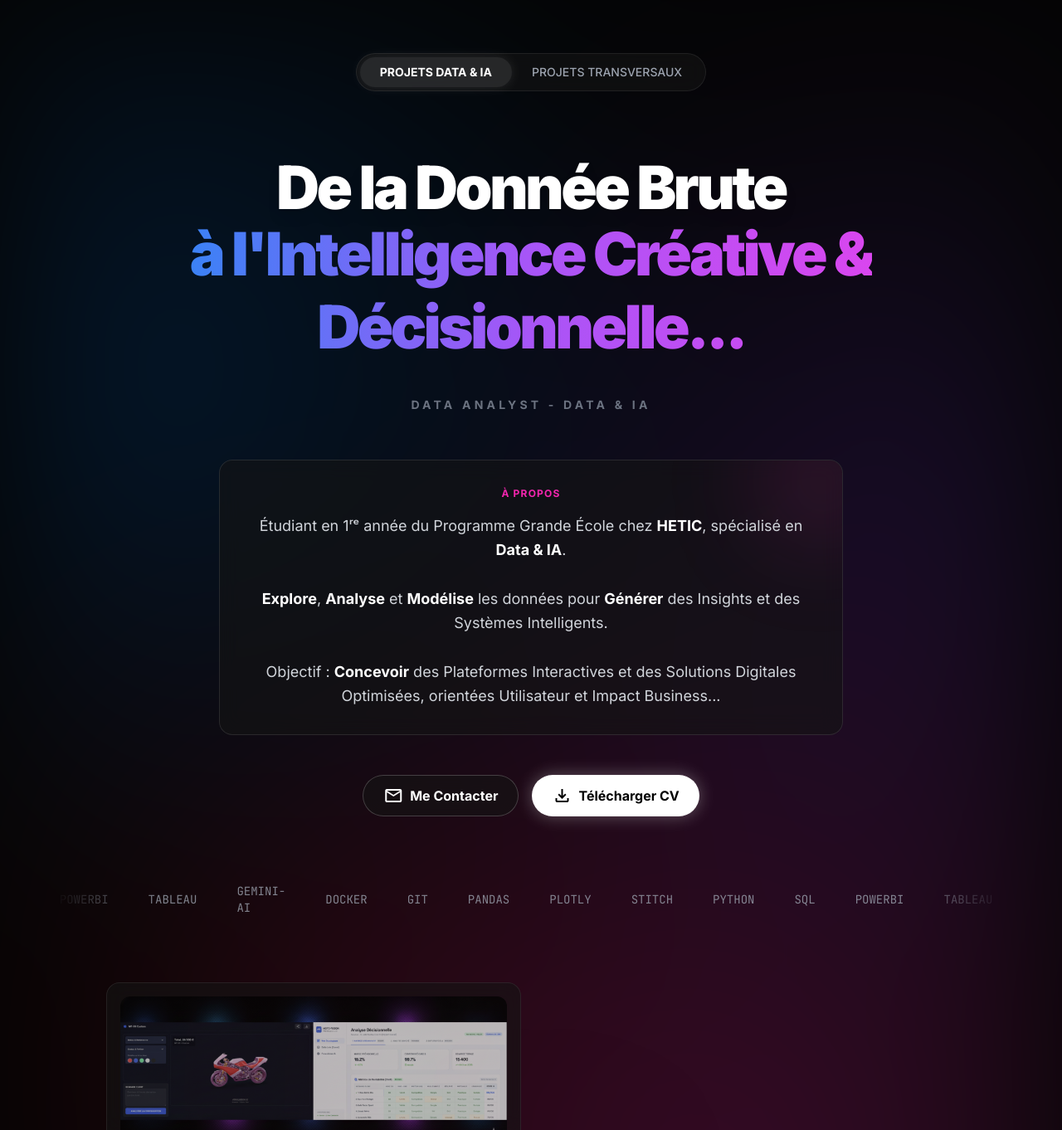
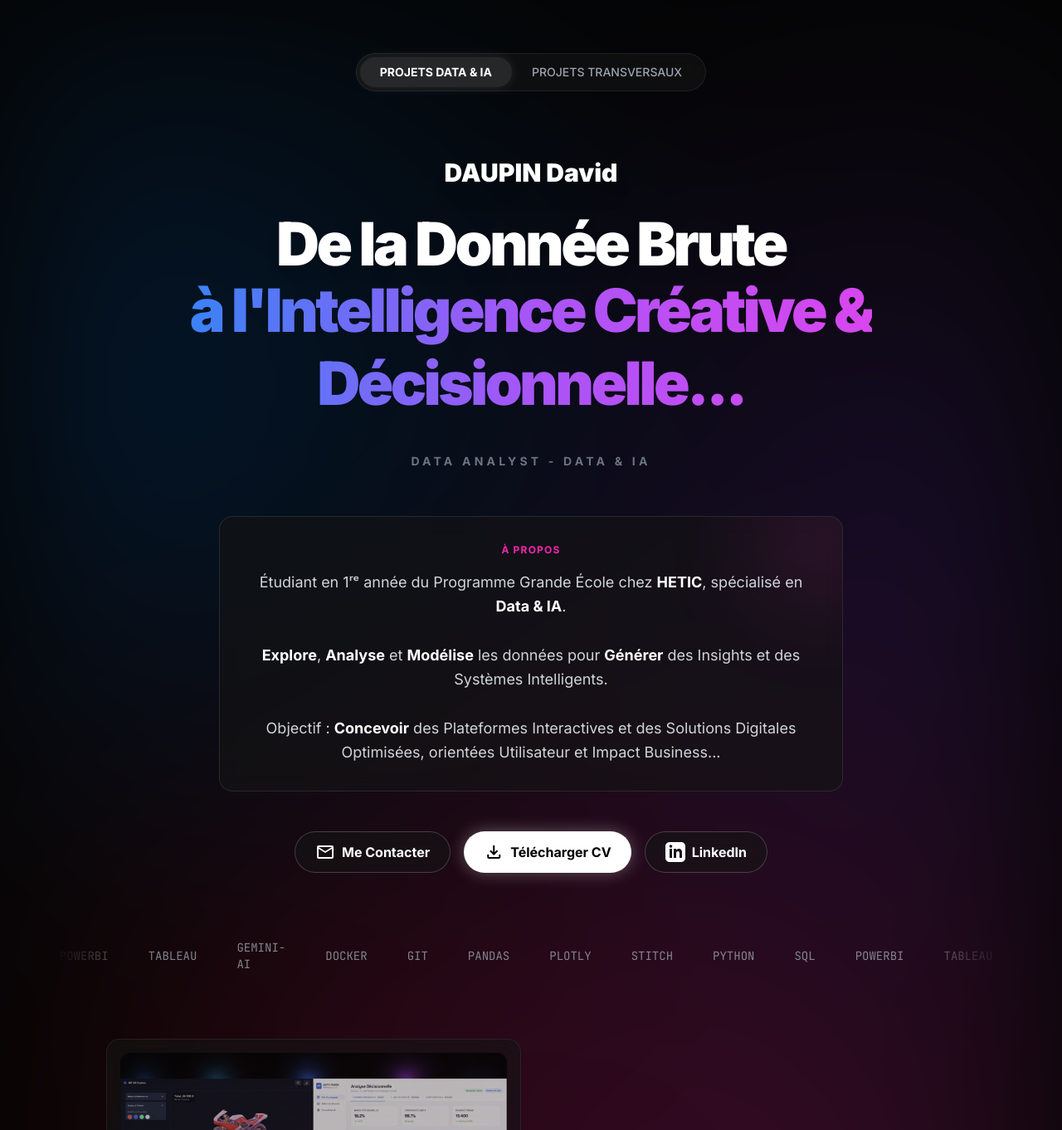
Before and after one commit to DaupinDavid/Portfolio-Data-IA, a plain HTML site: page index.html in a window 1280 px wide. Shown: the top 1362 px of the page at 83% size. Drawn offline with nearby package versions, Linux system fonts and the light colour scheme.

Commit message:
Add files via upload

```diff
--- a/index.html
+++ b/index.html
@@ -83,6 +83,8 @@
             </nav>
 
             <header class="flex flex-col items-center justify-center gap-6 text-center mt-4">
+                <h3 class="text-3xl font-black text-white drop-shadow-xl mb-2" id="user-name"></h3>
+
                 <h1 class="text-5xl font-black leading-tight tracking-tighter md:text-7xl flex flex-col gap-1 md:gap-2">
                     <span class="block text-white drop-shadow-lg" id="hero-1"></span>
                     <span class="block bg-gradient-to-r from-blue-500 via-purple-500 to-fuchsia-500 bg-clip-text text-transparent pb-2" id="hero-2"></span>
@@ -102,8 +104,13 @@
                     <a id="contact-btn" href="#" class="glassmorphic px-6 py-3 rounded-full font-bold hover:text-primary transition-colors flex items-center gap-2 border-white/20">
                         <span class="material-symbols-outlined">mail</span> Me Contacter
                     </a>
+
                     <a href="cv.pdf" target="_blank" class="px-6 py-3 rounded-full font-bold bg-white text-black hover:bg-gray-200 transition-colors flex items-center gap-2 shadow-[0_0_20px_rgba(255,255,255,0.3)]">
                         <span class="material-symbols-outlined">download</span> Télécharger CV
+                    </a>
+
+                    <a id="linkedin-btn" href="#" target="_blank" class="glassmorphic px-6 py-3 rounded-full font-bold hover:text-primary transition-colors flex items-center gap-2 border-white/20">
+                        <svg viewBox="0 0 24 24" fill="currentColor" class="w-6 h-6"><path d="M19 0h-14c-2.761 0-5 2.239-5 5v14c0 2.761 2.239 5 5 5h14c2.762 0 5-2.239 5-5v-14c0-2.761-2.238-5-5-5zm-11 19h-3v-11h3v11zm-1.5-12.268c-.966 0-1.75-.79-1.75-1.764s.784-1.764 1.75-1.764 1.75.79 1.75 1.764-.783 1.764-1.75 1.764zm13.5 12.268h-3v-5.604c0-3.368-4-3.113-4 0v5.604h-3v-11h3v1.765c1.396-2.586 7-2.777 7 2.476v6.759z"/></svg> LinkedIn
                     </a>
                 </div>
             </header>
@@ -157,9 +164,11 @@
         // --- 1. TES DONNÉES (VALIDÉES) ---
         const portfolioData = {
             personal: {
-                name: "TON PRÉNOM NOM",
+                // ASSUREZ-VOUS QUE CES VALEURS SONT ENTRE GUILLEMETS DOUBLES ""
+                name: "DAUPIN David",
                 title: "DATA ANALYST - DATA & IA",
-                email: "tonemail@exemple.com",
+                email: "david_945@live.fr",
+                linkedinURL: "www.linkedin.com/in/david-daupin-691034212",
                 heroLine1: "De la Donnée Brute",
                 heroLine2: "à l'Intelligence Créative &",
                 heroLine3: "Décisionnelle...",
@@ -171,10 +180,9 @@
                     category: "data",
                     title: "DUAL RIDE",
                     tag: "BUSINESS INTELLIGENCE & GEN AI",
-                    // CORRECTION ICI: Suppression de 'img/' pour le chemin d'accès
                     shortDescription: "IA Générative & Data Viz au service de l’équilibre<br>Désir Client vs Rentabilité Industrielle.",
 
-                    // CHEMINS DES IMAGES (CORRIGÉ : PLUS DE SOUS-DOSSIER 'img/')
+                    // CHEMINS DES IMAGES
                     imageCover: "dualridecover.png",
                     imagesModal: [ // 12 images (de 0.png à 11.png)
                         "0.png", "1.png", "2.png", "3.png",
@@ -198,7 +206,6 @@
                         <h4 class="text-primary font-bold mb-2">L'Impact Décisionnel</h4>
                         <p>Le projet démontre que l'IA n'a pas seulement servi à dessiner une moto, mais à résoudre une équation économique complexe : la réponse au conflit 'Désir vs Coût'.</p>
                     `,
-                    // STACK TECHNIQUE CORRIGÉE ET COMPLÈTE
                     techStack: [
                         "Python", "Gemini", "Aidemos/Meta (SAM)",
                         "Reve & Tripo3D", "Stitch", "Plotly.js",
@@ -209,12 +216,14 @@
         };
 
         // --- 2. INITIALISATION (Ne rien modifier) ---
+        document.getElementById('user-name').textContent = portfolioData.personal.name; // <--- CORRECTION: Injection du nom
         document.getElementById('hero-1').textContent = portfolioData.personal.heroLine1;
         document.getElementById('hero-2').textContent = portfolioData.personal.heroLine2;
         document.getElementById('hero-3').textContent = portfolioData.personal.heroLine3;
         document.getElementById('user-title').textContent = portfolioData.personal.title;
         document.getElementById('user-about').innerHTML = portfolioData.personal.about;
         document.getElementById('contact-btn').href = "mailto:" + portfolioData.personal.email;
+        document.getElementById('linkedin-btn').href = portfolioData.personal.linkedinURL;
 
         // --- 3. FONCTIONS (Ne rien modifier) ---
         function renderProjects(filterType) {
```
